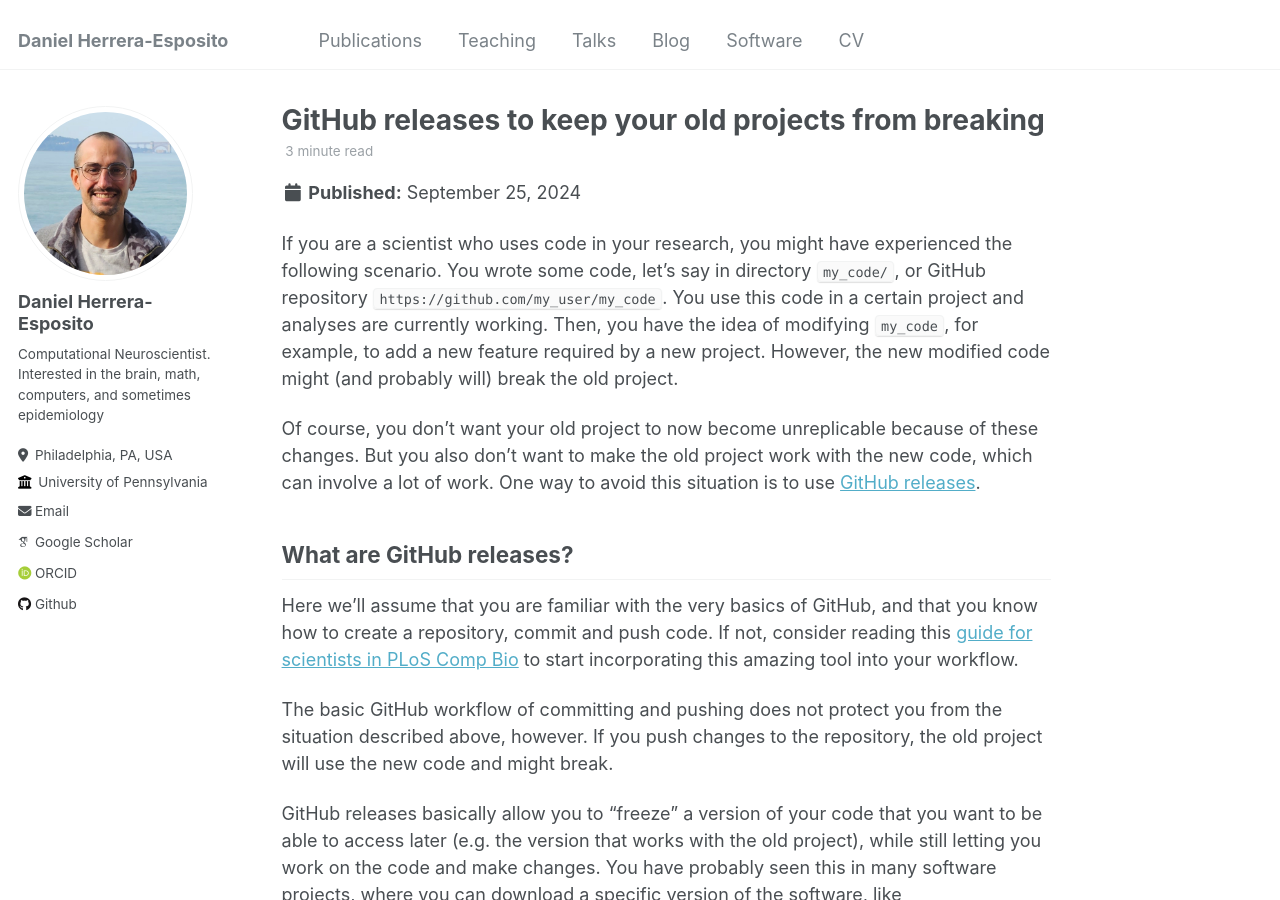
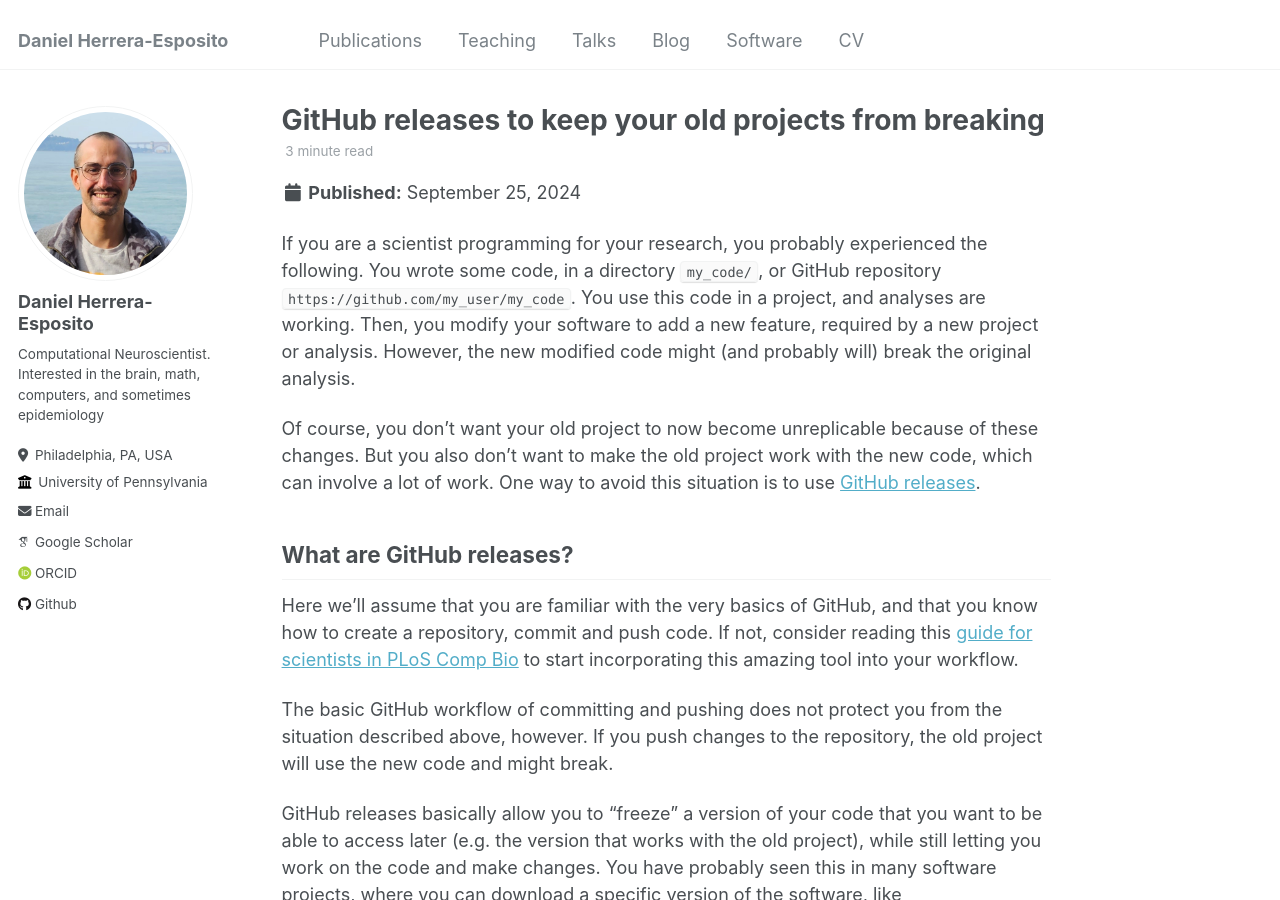
Before and after one commit to dherrera1911/dherrera1911.github.io, a Jekyll site: the page built from _posts/2024-09-25-github-releases.md, in a window 1280 px wide and 900 px high. Built offline with Jekyll 4.4.1, drawn with Linux system fonts in a browser that asks for light colours; some web fonts are replaced.

Commit message:
Improve writing

```diff
--- a/_posts/2024-09-25-github-releases.md
+++ b/_posts/2024-09-25-github-releases.md
@@ -8,14 +8,14 @@
   - Project management
 ---
 
-If you are a scientist who uses code in your research, you might
-have experienced the following scenario. You wrote some code, let's
-say in directory `my_code/`, or GitHub repository
+If you are a scientist programming for your research, you probably
+experienced the following. You wrote some code,
+in a directory `my_code/`, or GitHub repository
 `https://github.com/my_user/my_code`. You use this code in a
-certain project and analyses are currently working. Then, you
-have the idea of modifying `my_code`, for example, to add a new
-feature required by a new project. However, the new modified code
-might (and probably will) break the old project.
+project, and analyses are working. Then, you
+modify your software to add a new feature, required by a new
+project or analysis. However, the new modified code
+might (and probably will) break the original analysis.
 
 Of course, you don't want your old project to now become
 unreplicable because of these changes. But you also
```
